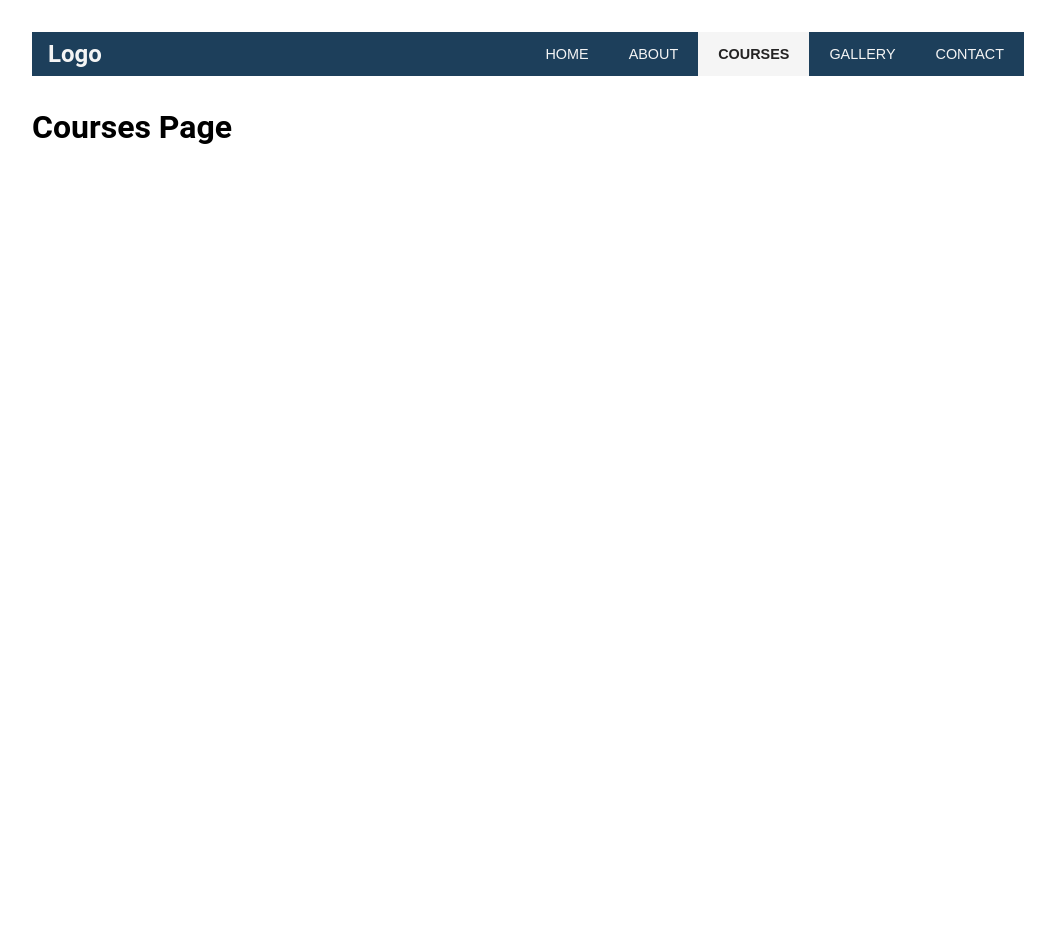
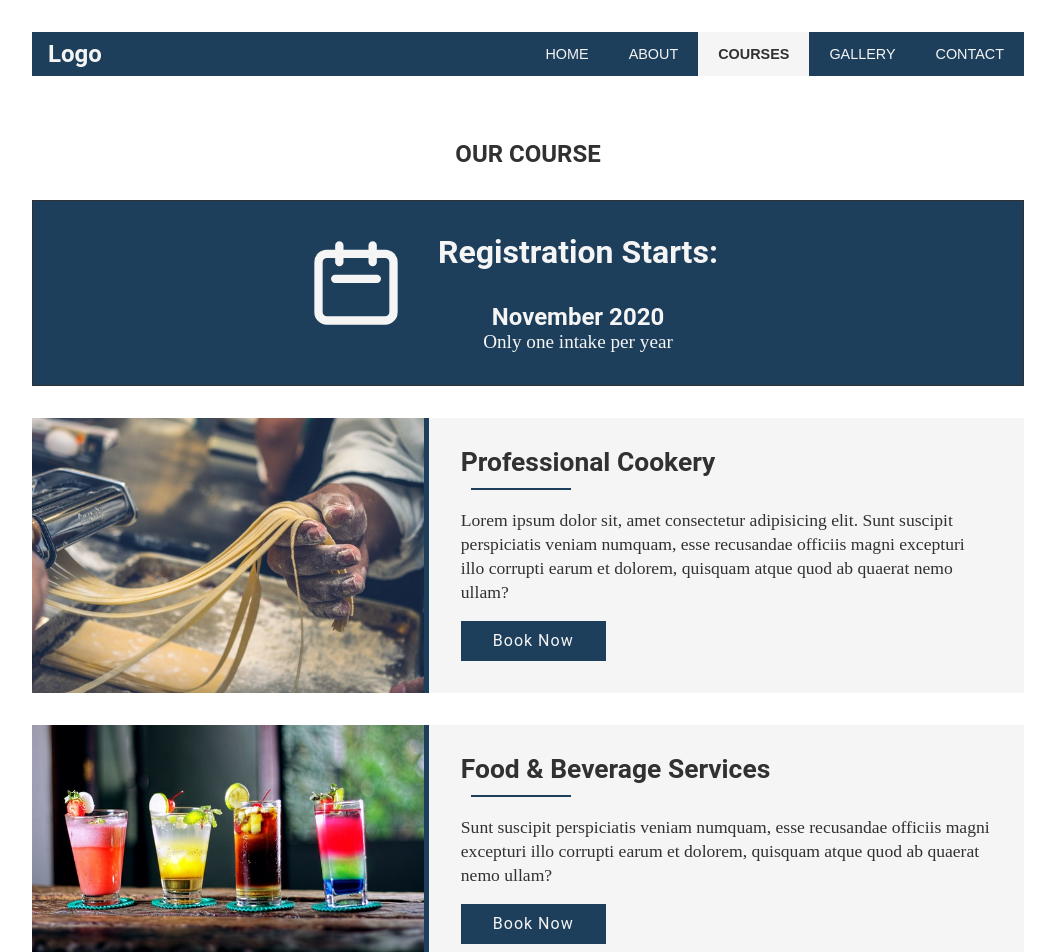
Before and after one commit to Spha88/hotel-school, a Next.js app: page /courses in a window 1280 px wide. Shown: the top 952 px of the page, without its empty margins (112-1167 px from the left). Before the commit the page ends 800 px from the top, so only its background shows below. Built offline with nearby package versions, Linux system fonts and the light colour scheme.

Commit message:
Complete courses page content

```diff
--- /dev/null
+++ b/components/CoursesContent/CoursesContent.js
@@ -0,0 +1,82 @@
+import React from 'react'
+import Link from 'next/link';
+import styles from './CoursesContent.module.scss';
+
+const CoursesContent = () => {
+    return (
+        <section className={styles.CoursesContent}>
+            <header>
+                <h2>Our Course</h2>
+            </header>
+            <main>
+                <div className={styles.RegistrationDate}>
+                    <svg xmlns="http://www.w3.org/2000/svg" fill="none" viewBox="0 0 24 24" stroke="currentColor">
+                        <path strokeLinecap="round" strokeLinejoin="round" strokeWidth={2} d="M8 7V3m8 4V3m-9 8h10M5 21h14a2 2 0 002-2V7a2 2 0 00-2-2H5a2 2 0 00-2 2v12a2 2 0 002 2z" />
+                    </svg>
+                    <div>
+                        <h3>Registration Starts:</h3>
+                        <p className={styles.Date}>
+                            November 2020
+                        </p>
+                        <p>
+                            Only one intake per year
+                        </p>
+                    </div>
+                </div>
+                <div className={styles.Courses}>
+                    <div className={styles.Course}>
+                        <div className={styles.CourseImage}
+                            style={{ backgroundImage: "url(/images/gallery_bg.jpg)" }}
+                        ></div>
+                        <div>
+                            <h2>Professional Cookery</h2>
+                            <p>
+                                Lorem ipsum dolor sit, amet consectetur adipisicing elit. Sunt suscipit perspiciatis veniam numquam, esse recusandae officiis magni excepturi illo corrupti earum et dolorem, quisquam atque quod ab quaerat nemo ullam?
+                                </p>
+                            <Link href="/contact">
+                                <a>Book Now</a>
+                            </Link>
+                        </div>
+
+                    </div>
+                    <div className={styles.Course}>
+
+                        <div className={styles.CourseImage}
+                            style={{ backgroundImage: "url(/images/food_bev.jpg)" }}
+                        ></div>
+                        <div>
+                            <h2>Food & Beverage Services</h2>
+                            <p>
+                                Sunt suscipit perspiciatis veniam numquam, esse recusandae officiis magni excepturi illo corrupti earum et dolorem, quisquam atque quod ab quaerat nemo ullam?
+                                </p>
+                            <Link href="/contact">
+                                <a>Book Now</a>
+                            </Link>
+                        </div>
+
+
+                    </div>
+                    <div className={styles.Course}>
+
+                        <div className={styles.CourseImage}
+                            style={{ backgroundImage: "url(/images/accommodation.jpg)" }}
+                        ></div>
+                        <div>
+                            <h2>Accommodation Services</h2>
+                            <p>
+                                Ipsum dolor sit, amet consectetur adipisicing elit. Sunt suscipit perspiciatis veniam numquam, esse recusandae officiis magni excepturi illo corrupti earum et dolorem, quisquam atque quod ab quaerat nemo ullam?
+                                </p>
+                            <Link href="/contact">
+                                <a>Book Now</a>
+                            </Link>
+                        </div>
+
+
+                    </div>
+                </div>
+            </main>
+        </section>
+    )
+}
+
+export default CoursesContent
--- /dev/null
+++ b/components/CoursesContent/CoursesContent.module.scss
@@ -0,0 +1,89 @@
+.CoursesContent {
+    header {
+        text-align: center;
+        padding: 2rem 0;
+        h2 {
+            text-transform: uppercase;
+        }
+    }
+    main {
+        .RegistrationDate {
+            background-color: var(--blue);
+            color: var(--white);
+            padding: 2rem;
+            display: flex;
+            justify-content: center;
+            align-items: flex-start;
+            margin-bottom: 2rem;
+            border: 1px solid var(--black);
+            svg {
+                width: 100px;
+            }
+            div {
+                padding: 0 2rem;
+                text-align: center;
+                h3 {
+                    font-size: 2rem;
+                    margin-bottom: 2rem;
+                }
+                .Date {
+                    font-weight: bold;
+                    font-family: var(--roboto);
+                    font-size: 1.5rem;
+                }
+                p {
+                    font-size: 1.2rem;
+                    margin: 0;
+                    font-weight: 300;
+                }
+
+            }
+        }
+        .Courses {
+
+            .Course {
+                background-color:var(--white);
+                display: flex;
+                justify-content: space-between;
+                margin-bottom: 2rem;
+                .CourseImage {
+                    width: 40%;
+                    border-right: 5px solid var(--blue);
+                    background-position: center center;
+                    background-size: cover;
+                }
+                div {
+                    width: 60%;
+                    flex-shrink: 1;
+                    padding: 2rem;
+                    line-height: 1.5rem;
+                    font-size: 1.1rem;
+                    h2 {
+                        position: relative;
+                        padding-bottom: 1rem;
+                        &::after {
+                            content: '';
+                            display: block;
+                            width: 100px;
+                            height: 2px;
+                            background: var(--blue);
+                            position: absolute;
+                            left: 10px;
+                            bottom: 0;
+                        }
+                    }
+                    a {
+                        display: inline-block;
+                        padding: .5rem 2rem;
+                        background: var(--blue);
+                        color: var(--white);
+                        font-family: var(--roboto);
+                        letter-spacing: 1px;
+                        font-size: 1rem;
+                    }
+                }
+
+            }
+        }
+    }
+}
--- a/pages/courses.js
+++ b/pages/courses.js
@@ -1,6 +1,7 @@
 import Head from 'next/head';
 import Layout from '../components/Layout';
 import Container from '../components/UI/Container';
+import CoursesContent from '../components/CoursesContent/CoursesContent';
 
 
 export default function Home({ about }) {
@@ -11,7 +12,7 @@ export default function Home({ about }) {
                 <link rel='icon' href='/favicon.ico' />
             </Head>
             <Container>
-                <h1>Courses Page</h1>
+                <CoursesContent />
             </Container>
         </Layout>
     );
--- a/styles/globals.scss
+++ b/styles/globals.scss
@@ -1,6 +1,6 @@
 :root {
   --blue: #1D3F5B;
-  --black: rgb(36, 35, 35);
+  --black: rgb(49, 49, 49);
   --black-transparent: rgba(36, 35, 35, 0.952);
   --white: rgb(245, 245, 245);
   --box-shadow: 2px 6px 19px -7px rgba(0, 0, 0, 1);
@@ -14,6 +14,7 @@ body {
   width: 100vw;
   overflow-x: hidden;
   font-family: 'Merriweather', serif;
+  color: var(--black);
 }
 
 a {
```
Also changed, not shown: public/images/accommodation.jpg (added), public/images/food_bev.jpg (added).
